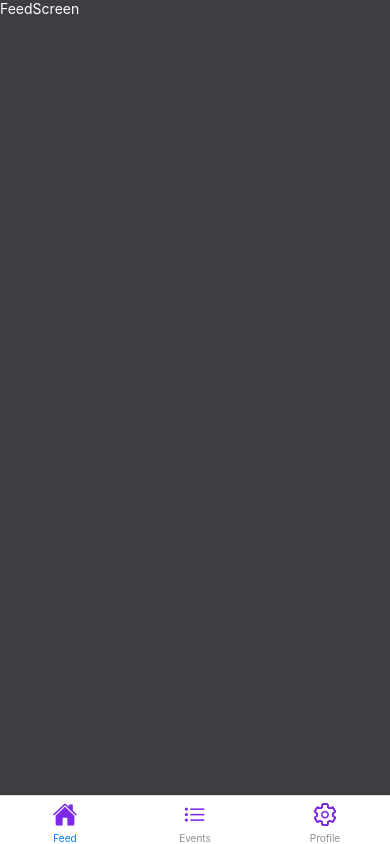
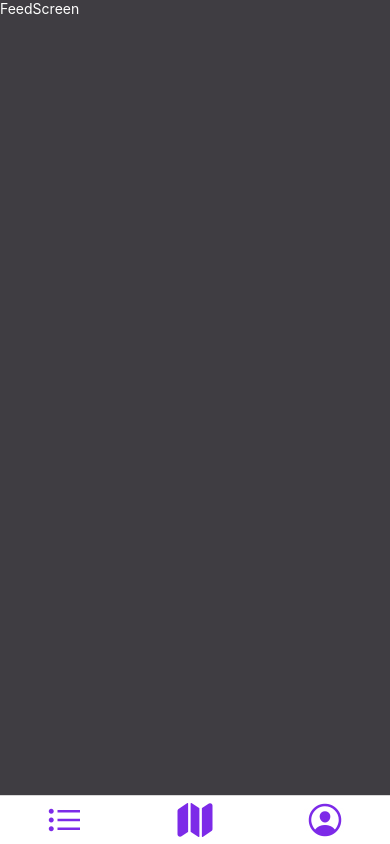
Before and after one commit to Kealen-Pillay/SportsHub, a React Native app: screen / in a window 390 px wide. Built offline with nearby package versions, Linux system fonts and the light colour scheme.

Commit message:
styled bottom nav bar

```diff
--- a/components/MainContainer.js
+++ b/components/MainContainer.js
@@ -16,7 +16,7 @@ const Tab = createBottomTabNavigator();
 
 const MainContainer = () => {
   return (
-    <NavigationContainer>
+    <NavigationContainer style={styles.footer}>
       <Tab.Navigator
         initialRouteName={feedScreen}
         screenOptions={({ route }) => ({
@@ -24,23 +24,42 @@ const MainContainer = () => {
             let iconName;
             let routeName = route.name;
 
-            if (routeName === feedScreen) {
-              iconName = focused ? "home" : "home-outline";
-            } else if (routeName === eventScreen) {
+            if (routeName === eventScreen) {
               iconName = focused ? "list" : "list-outline";
+            } else if (routeName === feedScreen) {
+              iconName = focused ? "map" : "map-outline";
             } else if (routeName === profileScreen) {
-              iconName = focused ? "settings" : "settings-outline";
+              iconName = focused ? "person-circle" : "person-circle-outline";
             }
 
             return (
-              <Ionicons name={iconName} size={size} color={colours.purple} />
+              <Ionicons name={iconName} size={40} color={colours.purple} />
             );
           },
         })}
+
+       tabBarOptions={{
+           showLabel:false,
+           style: {
+               backgroundColor: colours.purple,
+           }
+       }}
       >
-        <Tab.Screen name={feedScreen} component={FeedScreen} options={{ headerShown: false }}/>
-        <Tab.Screen name={eventScreen} component={EventScreen} options={{ headerShown: false }}/>
-        <Tab.Screen name={profileScreen} component={ProfileScreen} options={{ headerShown: false }}/>
+        <Tab.Screen
+          name={eventScreen}
+          component={EventScreen}
+          options={{ headerShown: false }}
+        />
+        <Tab.Screen
+          name={feedScreen}
+          component={FeedScreen}
+          options={{ headerShown: false }}
+        />
+        <Tab.Screen
+          name={profileScreen}
+          component={ProfileScreen}
+          options={{ headerShown: false }}
+        />
       </Tab.Navigator>
     </NavigationContainer>
   );
```
